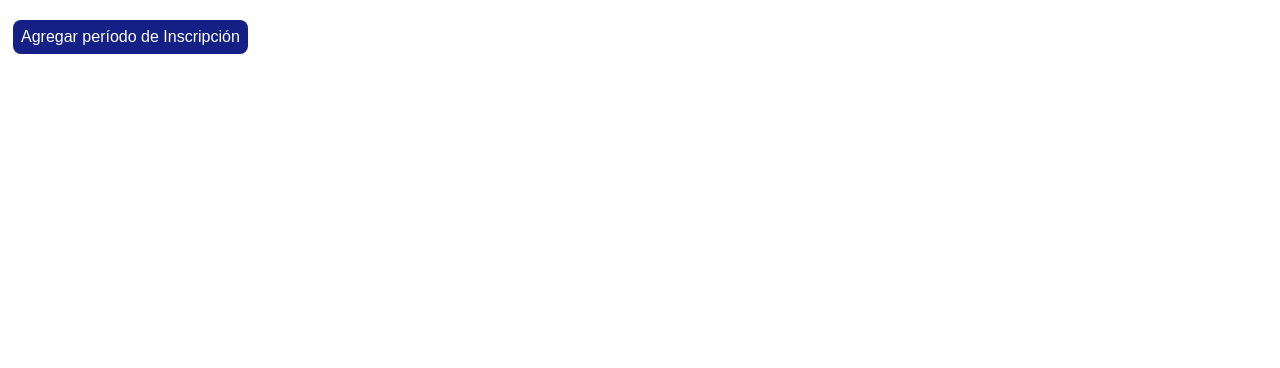
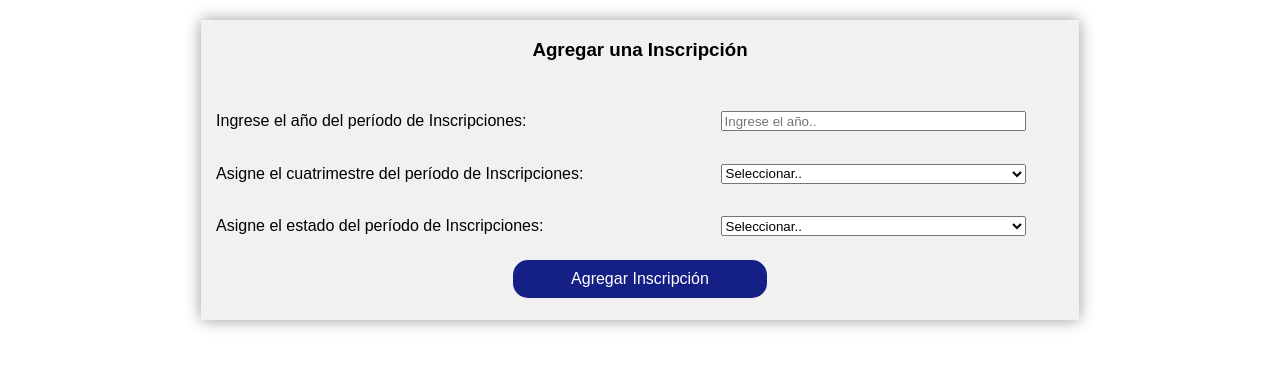
Before and after one commit to eduescuti/uca-planner, a Flask app: page /gestion_inscripciones in a window 1280 px wide. Shown: the part 216-584 px from the top of the page. Run offline with Flask 3, Linux system fonts and the light colour scheme; the visitor is signed in with stand-in values (Sample User, id 1); data comes from the database, SQL or seed files in the repository; data that the repository does not hold is empty.

Commit message:
agregar inscripcion en gestion de inscripciones

```diff
--- a/static/css/GestionInscripciones.css
+++ b/static/css/GestionInscripciones.css
@@ -383,3 +383,88 @@ form {
     margin-top: 30px;
   }
 }
+
+#contenedor {
+  box-shadow: 0 0 15px rgba(0, 0, 0, 0.4);
+  background-color: #f1f1f1;
+  height: 300px;
+  width: 70%;
+  margin: auto;
+  display: grid;
+  grid-template-rows: 20% auto ;
+}
+
+#formInscripciones{
+  display: grid;
+  grid-template-rows: 25% 25% 25% 25%;
+  grid-template-columns: 55% auto;
+  padding: 15px;
+  height: 100%;
+}
+
+h3{
+  grid-row: 1/2;
+  margin: auto;
+}
+
+#año {
+  grid-column: 1/2;
+  grid-row: 1/2;
+  margin: auto;
+  margin-left: 0;
+}
+
+#anio{
+  grid-column: 2/3;
+  grid-row: 1/2;
+  height: 20px;
+  width: 80%;
+  margin: auto;
+}
+
+#labelCuatri{
+  grid-column: 1/2;
+  grid-row: 2/3;
+  margin: auto;
+  margin-left: 0;
+}
+
+#cuatrimestre{
+  grid-column: 2/3;
+  grid-row: 2/3;
+  height: 20px;
+  width: 80%;
+  margin: auto;
+}
+
+#labelEstado {
+  grid-column: 1/2;
+  grid-row: 3/4;
+  margin: auto;
+  margin-left: 0;
+}
+
+#estado{
+  grid-column: 2/3;
+  grid-row: 3/4;
+  height: 20px;
+  width: 80%;
+  margin: auto;
+}
+
+#btnInscripciones{
+  grid-column: 1/3;
+  grid-row: 4/5;
+  display: block;
+  width: 30%;
+  background-color: #152087;
+  color: white;
+  border: none;
+  border-radius: 15px;
+  cursor: pointer;
+  padding: 10px 10px;
+  margin: auto;
+  text-decoration: none;
+  text-align: center;
+  font-size: medium;
+}
--- a/static/js/GestionInscripciones.js
+++ b/static/js/GestionInscripciones.js
@@ -112,3 +112,60 @@ function validarDatos() {
     return true;
   }
 }
+
+function obtenerAnioActual() {
+  var x = new Date();
+
+  return x.getFullYear();
+}
+
+function insertarAnioActual() {
+
+  var anio = obtenerAnioActual();
+
+  document.getElementById("anio").value = anio;
+}
+
+function anioNoValido(anio) {
+  return anio < (obtenerAnioActual());
+}
+
+function noEsValidoEl(campo) {
+  return campo == "0";
+}
+
+function validarAnio() {
+  var anio = document.getElementById("anio").value;
+
+  if (anioNoValido(anio)) {
+      document.getElementById("error anio").innerHTML = "*Ingrese un año válido";
+  } else {
+      document.getElementById("error anio").innerHTML = "";
+  }
+}
+
+function indicarQueFaltanCompletarCampos() {
+  document.getElementById("error incompleto").innerHTML = "*Debe completar todos los campos";
+}
+
+function validarDatos() {
+  var estado = document.getElementById("estado").value;
+  var anio = document.getElementById("anio").value;
+  var cuatrimestre = document.getElementById("cuatrimestre").value;
+
+  if (anioNoValido(anio)) {
+      indicarQueFaltanCompletarCampos();
+      return false;
+
+  } else if (noEsValidoEl(cuatrimestre)) {
+      indicarQueFaltanCompletarCampos();
+      return false;
+
+  } else if (noEsValidoEl(estado)) {
+      indicarQueFaltanCompletarCampos();
+      return false;
+
+  } else {
+      return true;
+  }
+}
--- a/templates/GestionInscripciones.html
+++ b/templates/GestionInscripciones.html
@@ -77,7 +77,41 @@
 
   {% endfor %}
 
-  <a href="/inscripciones" id="agregarInscripcion">Agregar período de Inscripción</a>
+  <div class="card" id="contenedor">
+    <h3>Agregar una Inscripción</h3>
+    <form onsubmit="return validarDatos()" action="/agregar_inscripcion" method="post" id="formInscripciones">
+
+        <label for="anio" id="año">Ingrese el año del período de Inscripciones:</label>
+        <input type="text" name="anio" id="anio" placeholder="Ingrese el año.."
+            onclick="insertarAnioActual()" onfocusout="validarAnio()">
+        <p class="error" id="error anio"></p>
+
+        <label for="cuatrimestre" id="labelCuatri">Asigne el cuatrimestre del período de Inscripciones:</label>
+        <select id="cuatrimestre" name="cuatrimestre" title="Seleccionar...">
+            <option value="0" disabled selected>Seleccionar..</option>
+            <option value="1">Primer Cuatrimestre (1C)</option>
+            <option value="2">Segundo Cuatrimestre (2C)</option>
+        </select>
+
+        <label for="estado" id="labelEstado">Asigne el estado del período de Inscripciones:</label>
+        <select id="estado" name="estado" title="Seleccionar...">
+            <option value="0" disabled selected>Seleccionar..</option>
+            <option value="abierta">Abierta</option>
+            <option value="cerrada">Cerrada</option>
+        </select>
+
+        <p class="error" id="error incompleto"></p>
+
+        {% if param["estado"] == "carga fallida" %}
+        <p class="error" id="error carga">{{param["error"]["error inscripcion"]}}</p>
+        {% endif %}
+
+        <input type="submit" value="Agregar Inscripción" id="btnInscripciones">
+
+    </form>
+</div>
+
+  <!-- <a href="/inscripciones" id="agregarInscripcion">Agregar período de Inscripción</a> -->
 
   <script language="javascript" type="text/javascript" src="../static/js/GestionInscripciones.js"></script>
 </body>
```
